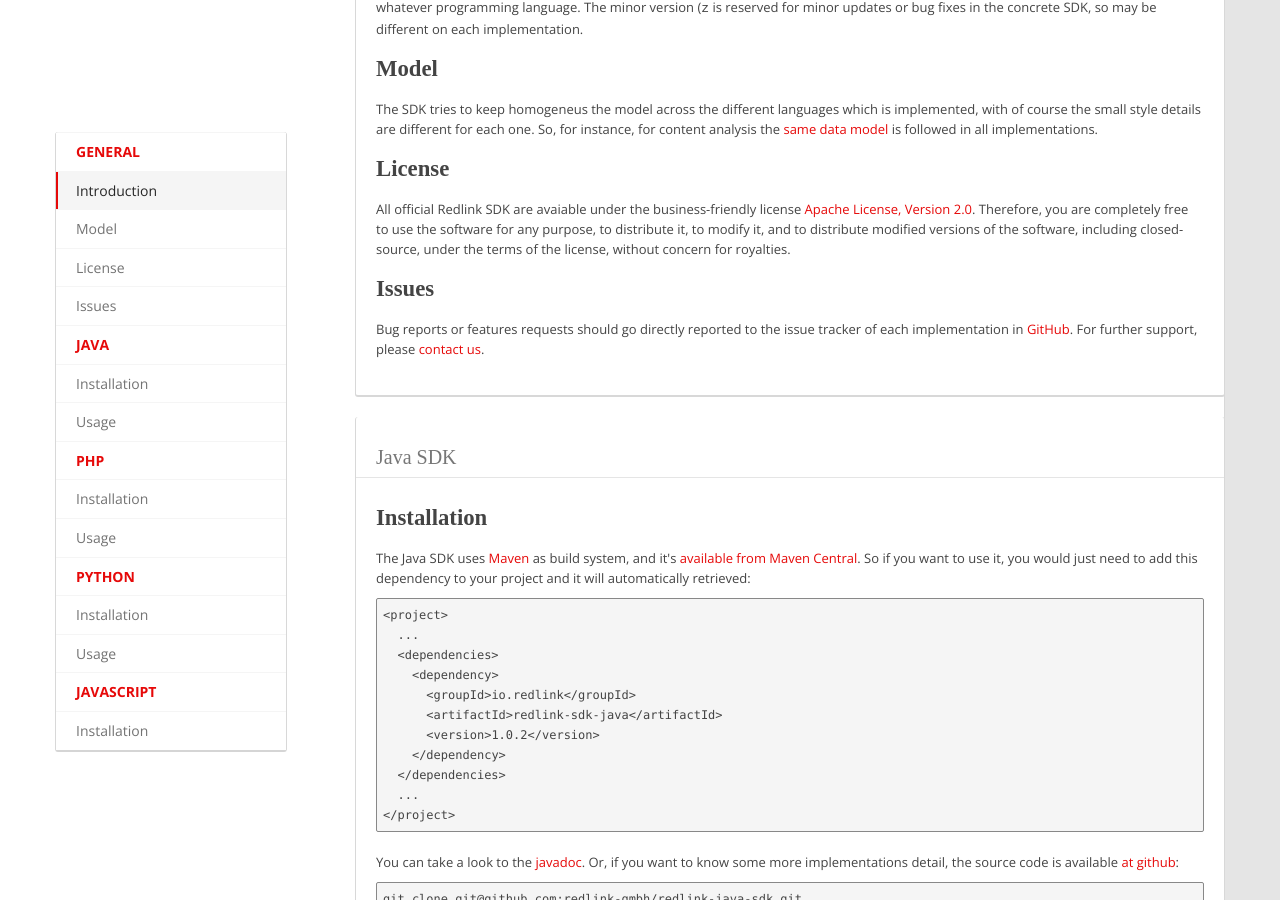
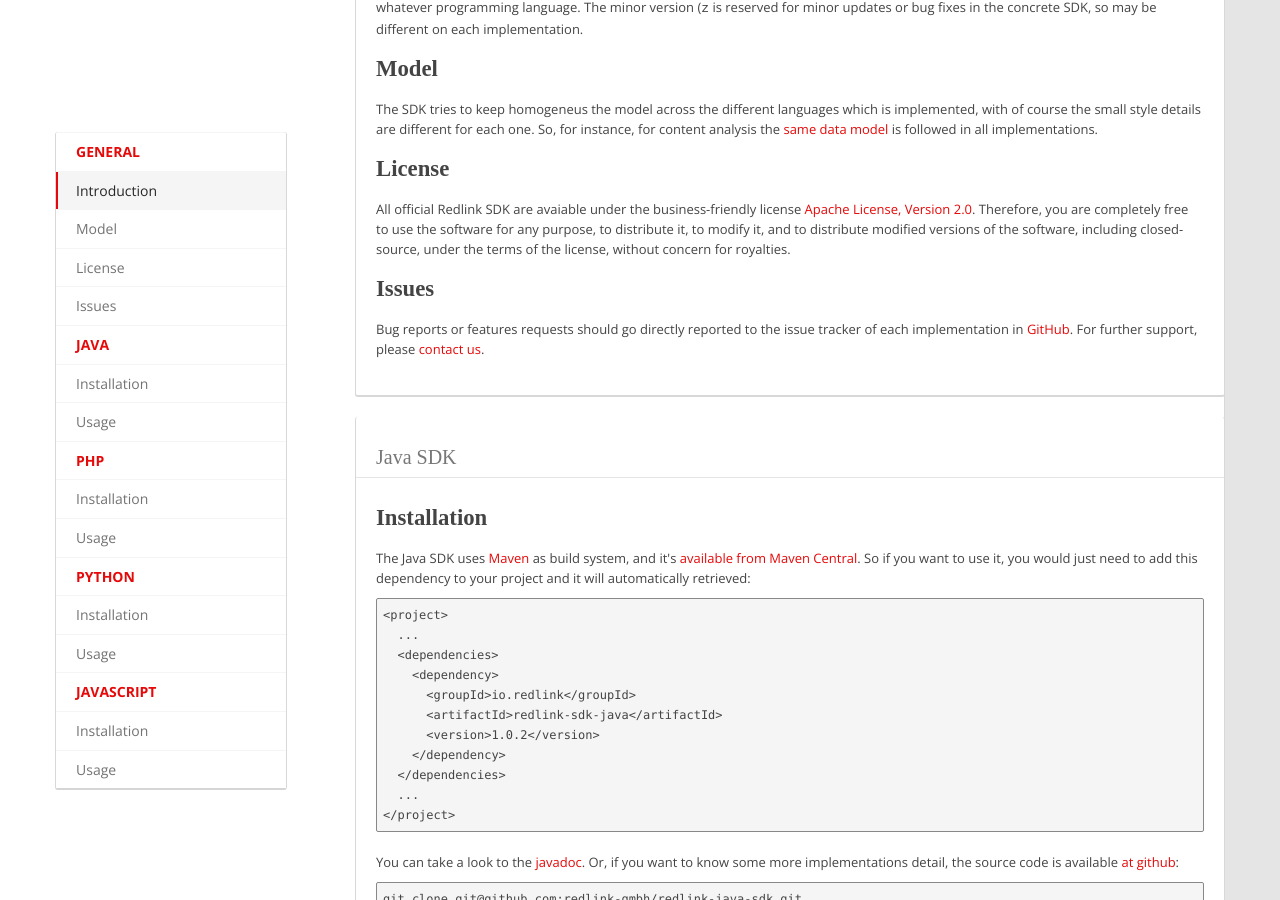
Before and after one commit to redlink-gmbh/redlink-gmbh.github.io, a Jekyll site: the page built from sdk/index.html, in a window 1280 px wide and 900 px high, scrolled down 490 px. Built offline with Jekyll 4.4.1, drawn with Linux system fonts in a browser that asks for light colours; comment, search, counter and statistics services are not loaded.

Commit message:
fixed layout

```diff
--- a/sdk/index.html
+++ b/sdk/index.html
@@ -23,7 +23,7 @@
               <li><a href="#python-usage">Usage</a></li>
               <li class="nav-header">Javascript</li>
               <li><a href="#js">Installation</a></li>
-              <!--<li><a href="#js-usage">Usage</a></li>-->
+              <li><a href="#js-usage">Usage</a></li>
             </ul>
           </div>
         </div>
@@ -327,7 +327,7 @@
           jQuery( document ).ready( function() {
 
             //prettify
-            prettyPrint();
+            //prettyPrint();
 
             //rest doc
             $("div.http.resource.description").hide();
```
